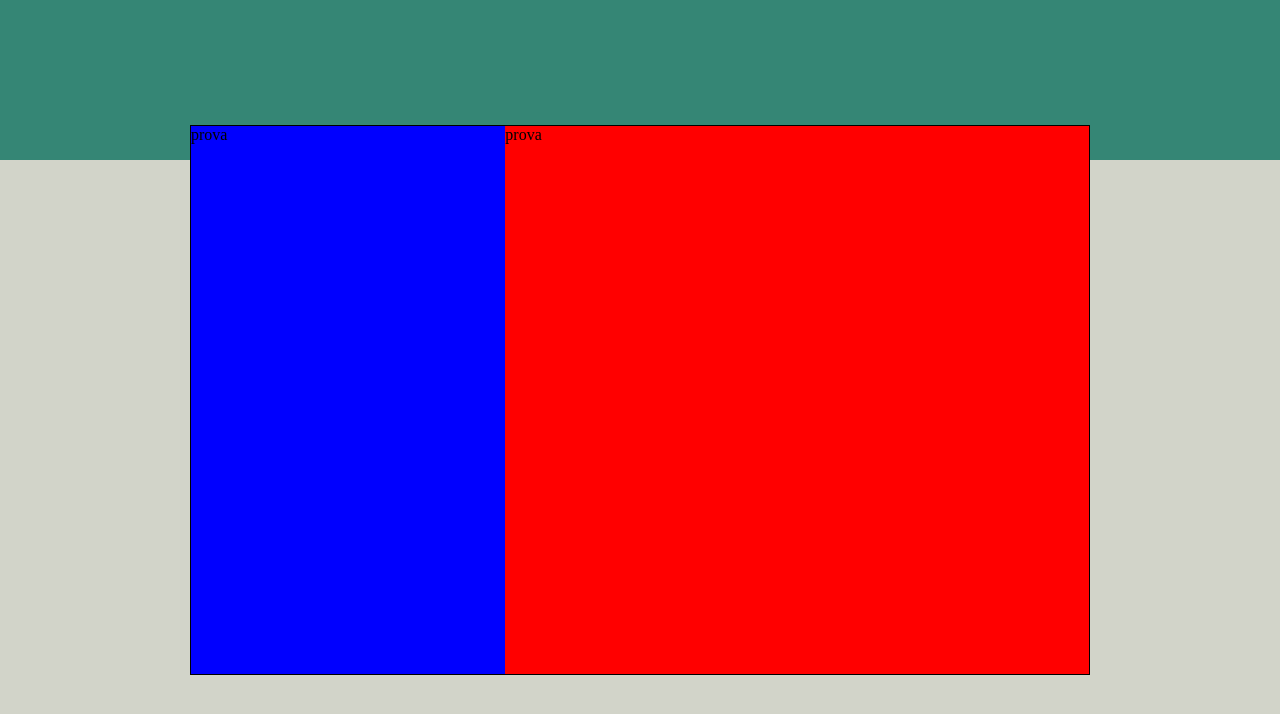
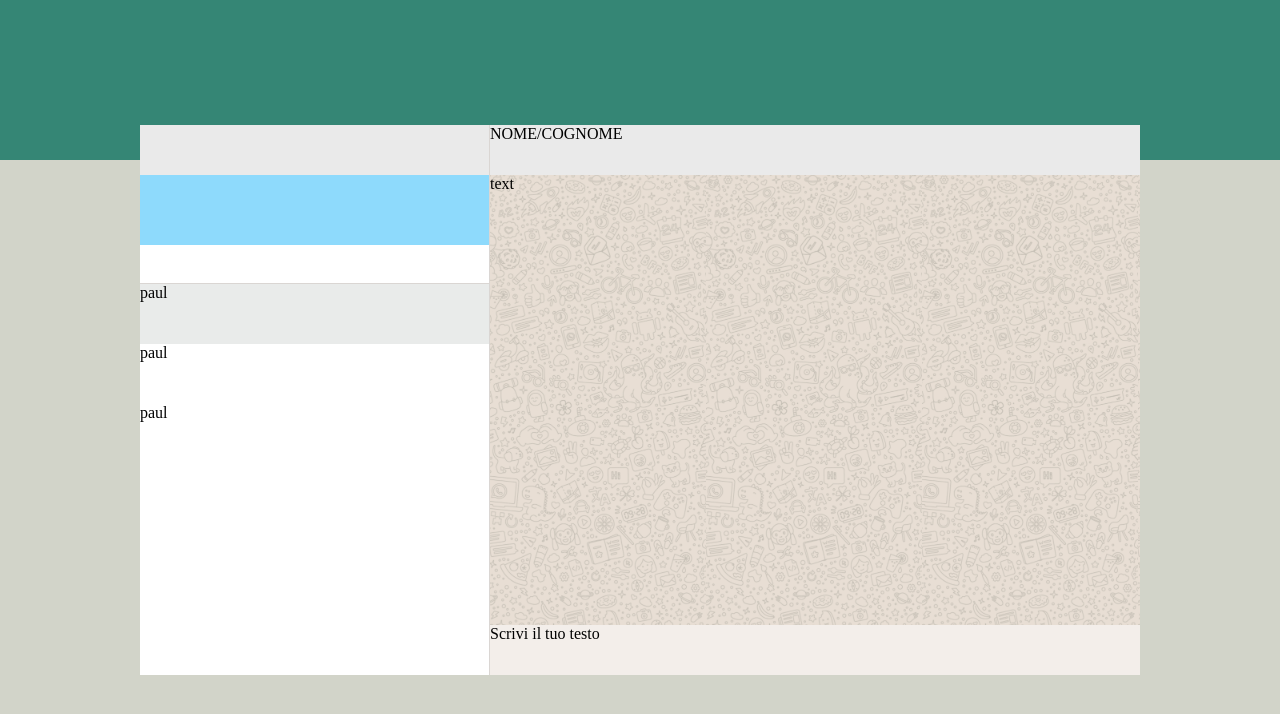
Before and after one commit to LeoNick85/js-html-css-boolzap, a plain HTML site: page index.html in a window 1280 px wide. Drawn offline with Linux system fonts and the light colour scheme.

Commit message:
Layout 0.2 - Complete scaffolding

```diff
--- a/index.html
+++ b/index.html
@@ -9,10 +9,37 @@
         <main>
             <div id="app-window">
                 <div id="account-window">
-                    <p>prova</p>
+                    <div id="account-bar">
+
+                    </div>
+                    <div id="notification-alert">
+
+                    </div>
+                    <div id="search-bar">
+
+                    </div>
+                    <div id="chat-item-container">
+                        <div class="chat-item current">
+                            <p>paul</p>
+                        </div>
+                        <div class="chat-item">
+                            <p>paul</p>
+                        </div>
+                        <div class="chat-item">
+                            <p>paul</p>
+                        </div>
+                    </div>
                 </div>
                 <div class="chat-window">
-                    <p>prova</p>
+                    <div class="chat-title-bar">
+                        <p>NOME/COGNOME</p>
+                    </div>
+                    <div class="chat-box">
+                        <p>text</p>
+                    </div>
+                    <div class="text-box">
+                        <p>Scrivi il tuo testo</p>
+                    </div>
                 </div>
             </div>
         </main>
--- a/style.css
+++ b/style.css
@@ -24,9 +24,8 @@
 }
 
 #app-window {
-    width: 900px;
+    width: 1000px;
     height: 550px;
-    border: 1px solid black;
     z-index: 2;
 }
 
@@ -34,12 +33,59 @@
     float: left;
     width: 35%;
     height: 100%;
-    background-color: blue;
+    background-color: white;
+    border-right: 1px solid #dad6d3;
 }
 
 .chat-window {
     float: left;
     width: 65%;
     height: 100%;
-    background-color: red;
+    background-color: white;
 }
+
+#account-bar {
+    height: 50px;
+    background-color: #eaeaea;
+}
+
+#notification-alert {
+    height: 70px;
+    background-color: #8edafc;
+}
+
+#search-bar {
+    height: 39px;
+    background-color: white;
+    border-bottom: 1px solid #dad6d3;
+}
+
+#chat-item-container {
+    height: calc(550px - 50px - 70px - 40px);
+    overflow-y: scroll;
+}
+
+.chat-item {
+    height: 60px;
+}
+
+.chat-item.current {
+    background-color: #e9ebea;
+}
+
+.chat-title-bar {
+    height: 50px;
+    background-color: #eaeaea;
+}
+
+.chat-box {
+    height: calc(550px - 50px - 50px);
+    background-image: url("img/wallpaper.jpg");
+    background-size: contain;
+    overflow-y: scroll;
+}
+
+.text-box {
+    height: 50px;
+    background-color: #f3eeea;
+}
```
Also changed, not shown: img/wallpaper.jpg (added).
